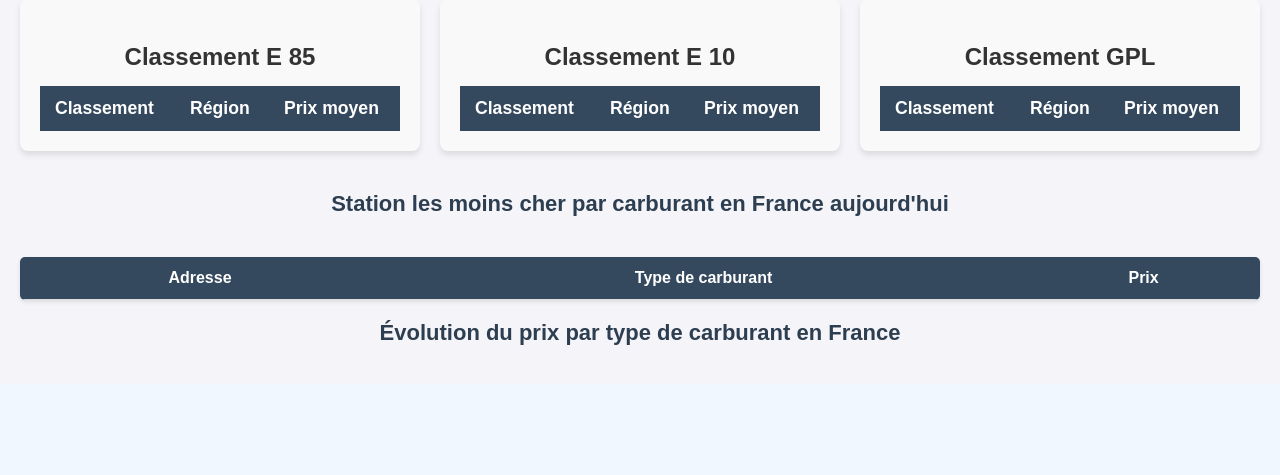
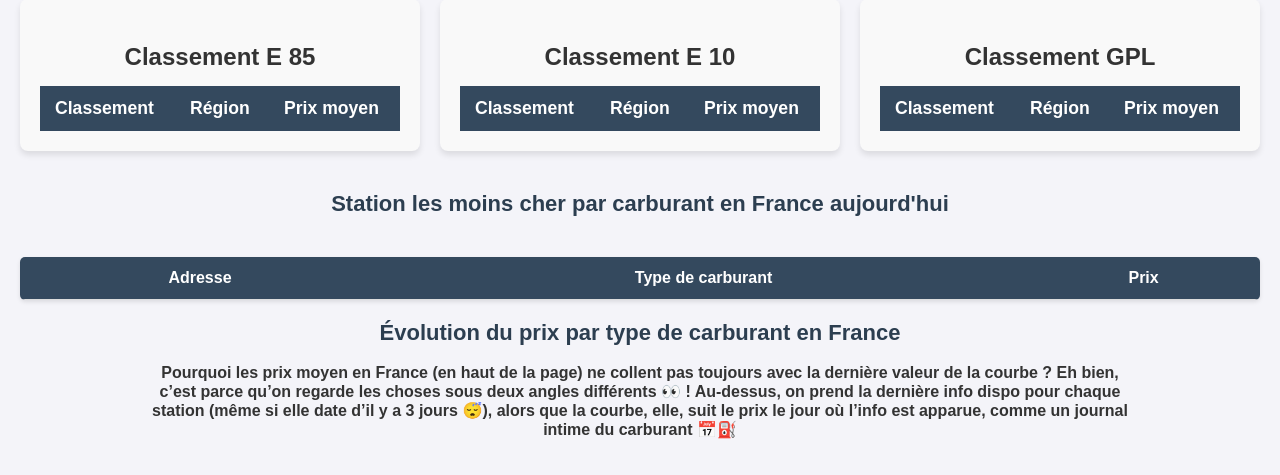
Before and after one commit to Robinho67200/carburant_monitoring, a Django app: template src/main_app/templates/index.html in a window 1280 px wide. Shown: the part 558-1033 px from the top of the page. Before the commit the page ends 903 px from the top, so only its background shows below. Run offline with Django 5.2, Linux system fonts and the light colour scheme; the template is opened without the code that fills it, so the values that code supplies are empty; some libraries are stand-ins or nearby versions.

Commit message:
Modified the index.html and index.css files. Purpose: Display an explanatory sentence above the curve.

```diff
--- a/src/main_app/templates/index.html
+++ b/src/main_app/templates/index.html
@@ -237,6 +237,12 @@
 </table>
 
 <h2>Évolution du prix par type de carburant en France</h2>
+    <div class="information">
+        <p>Pourquoi les prix moyen en France (en haut de la page) ne collent pas toujours avec la dernière valeur de la courbe ?
+        Eh bien, c’est parce qu’on regarde les choses sous deux angles différents 👀 !
+        Au-dessus, on prend la dernière info dispo pour chaque station (même si elle date d’il y a 3 jours 😴), alors que la courbe, elle, suit le prix le jour où l’info est apparue, comme un journal intime du carburant 📅⛽️
+        </p>
+    </div>
     <div>
         {{ graph_html|safe }}
     </div>
--- a/src/static/index.css
+++ b/src/static/index.css
@@ -129,28 +129,6 @@
     font-style: italic;
 }
 
-/* Styles responsives pour écrans plus petits */
-@media (max-width: 768px) {
-    .top5-carburants {
-        flex-direction: column; /* Les sections seront empilées verticalement */
-        gap: 10px;
-    }
-
-    .carburant-section {
-        flex: 1 1 100%; /* Prendre toute la largeur sur les petits écrans */
-    }
-
-    .carburant-table th, .carburant-table td {
-        font-size: 0.9rem;
-        padding: 8px 10px; /* Moins de padding sur petits écrans */
-    }
-}
-
-
-
-
-
-
 
 /* 2️⃣ SECTION: LES STATIONS LES PLUS PROCHES */
 .stations_proximite {
@@ -199,3 +177,37 @@
     font-weight: bold;
 
 }
+
+.information p {
+    font-weight: bold;
+    text-align: center;
+}
+
+.information {
+    width: 80%;
+    margin: 0 auto;
+
+}
+
+
+
+/* Styles responsives pour écrans plus petits */
+@media (max-width: 768px) {
+    .top5-carburants {
+        flex-direction: column; /* Les sections seront empilées verticalement */
+        gap: 10px;
+    }
+
+    .carburant-section {
+        flex: 1 1 100%; /* Prendre toute la largeur sur les petits écrans */
+    }
+
+    .carburant-table th, .carburant-table td {
+        font-size: 0.9rem;
+        padding: 8px 10px; /* Moins de padding sur petits écrans */
+    }
+
+    .moyenne {
+        width: auto;
+    }
+}
```
